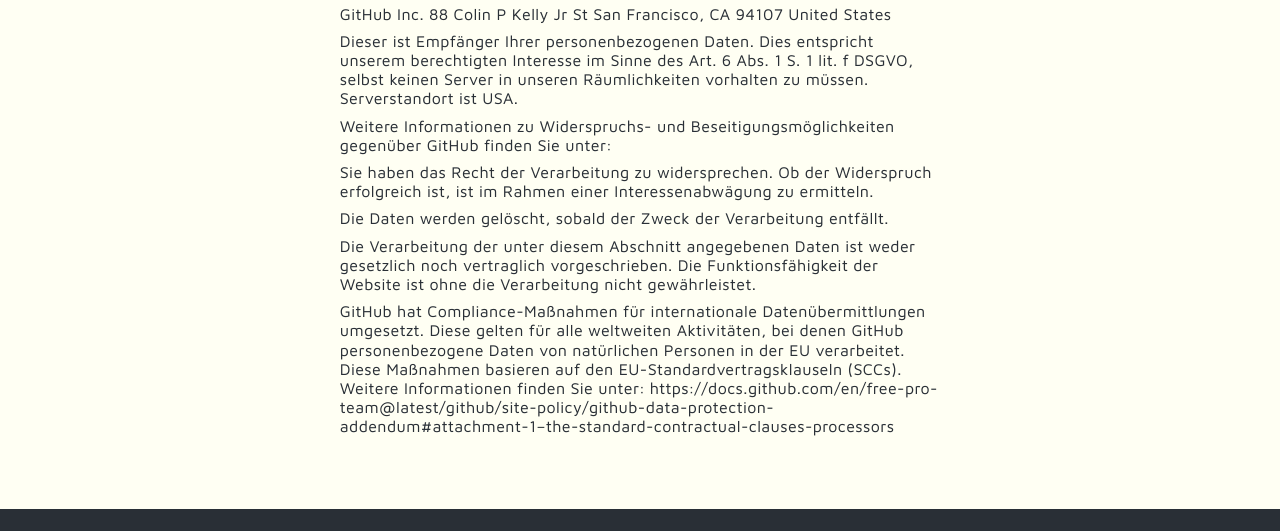
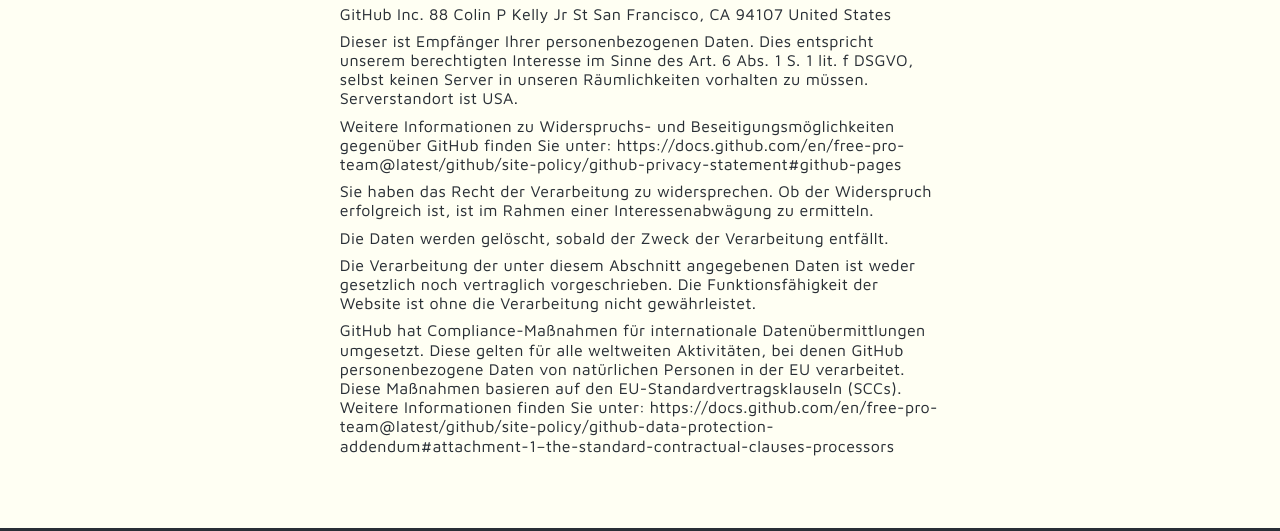
Before and after one commit to a3-audio/a3-audio.github.io, a website: page src/datenschutz.pug in a window 1280 px wide. Shown: the part 1272-1803 px from the top of the page. Drawn offline with nearby package versions, Linux system fonts and the light colour scheme; files that its build step writes are made by us from their sources; a script that the page names is missing.

Commit message:
datenschutzerklärung github pages

```diff
--- a/src/datenschutz.pug
+++ b/src/datenschutz.pug
@@ -49,7 +49,7 @@
           p.
             Weitere Informationen zu Widerspruchs- und Beseitigungsmöglichkeiten gegenüber
             GitHub finden Sie unter:
-            <a href="https://docs.github.com/en/free-pro-team@latest/github/site-policy/github-privacy-statement#github-pages"></a>
+            https://docs.github.com/en/free-pro-team@latest/github/site-policy/github-privacy-statement#github-pages
           p.
             Sie haben das Recht der Verarbeitung zu widersprechen. Ob der Widerspruch
             erfolgreich ist, ist im Rahmen einer Interessenabwägung zu ermitteln.
```
